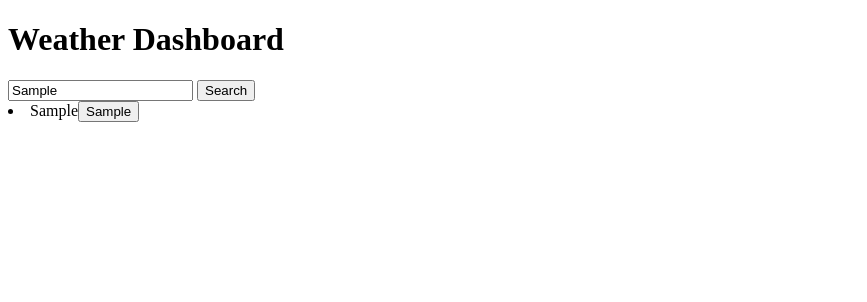
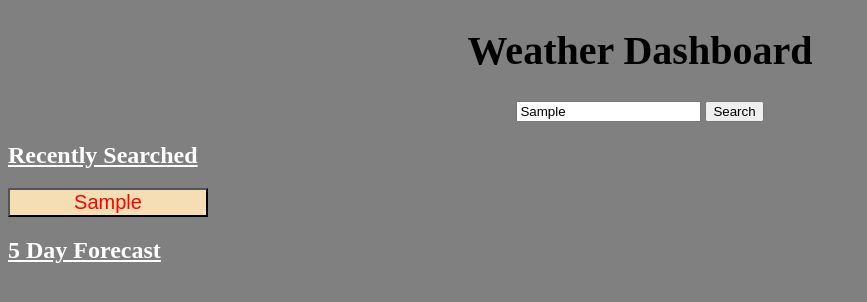
Before and after one commit to Joshua-Watson96/Weather-Dashboard, a plain HTML site: page index.html in a window 1280 px wide. Both pictures are taken after typing "Sample" into the empty fields and a click on the button "Search". Shown: the whole page, without its empty margins (0-867 px from the left). Drawn offline with Linux system fonts and the light colour scheme; no server answers.

Commit message:
added css styling

```diff
--- a/assets/css/style.css
+++ b/assets/css/style.css
@@ -0,0 +1,44 @@
+.body{
+    background-color: gray;
+}
+.header{
+    text-align: center;
+    font-size: 20px;
+    background-color: gray;
+}
+
+.container {
+    text-align: center;
+}
+
+
+#weather-container {
+    display: flex;
+    flex-direction: row;
+    justify-content: space-between;
+
+
+}
+#weather-card {
+    flex: 1 1 2%;
+    flex-wrap: wrap;
+    display: inline-block;
+    width: 10em;
+    margin: 0.3em;
+    border: 0.2em solid black;
+    padding-bottom: 1em;
+  }
+
+#button {
+    font-size: 30px;
+}
+
+#recentlySearched{
+    color: white;
+    text-decoration: underline;
+}
+
+.weatherDiv h2 {
+    text-decoration: underline;
+    color: white;
+}
--- a/assets/js/script.js
+++ b/assets/js/script.js
@@ -37,16 +37,13 @@ var getCoords = function (city) {
          var storedCity = localStorage.getItem('cityNames');
          if (storedCity) {
             searchHistoryArr = JSON.parse(storedCity);
-            for (var i = 0; i < searchHistoryArr.length; i++) {
-                var historyItemEl = document.createElement("li");
-                historyItemEl.textContent = searchHistoryArr[i];
-            // var lastItem = searchHistoryArr.slice(-1)[0];
-            //     var historyItemEl = document.createElement("li");
-            //     historyItemEl.textContent = lastItem;
+
+            var lastItem = searchHistoryArr.slice(-1)[0];
                 // Create a button element
-      var buttonEl = document.createElement("button");
-      buttonEl.textContent = searchHistoryArr[i];
-      buttonEl.setAttribute("data-city", searchHistoryArr[i]);
+                var buttonEl = document.createElement("button");
+                buttonEl.textContent = lastItem;
+
+
 
       // Add a click event listener to the button
       buttonEl.addEventListener("click", function(event) {
@@ -54,15 +51,20 @@ var getCoords = function (city) {
         getCoords(cityName);
       });
 
-      // Append the button to the list item
-      historyItemEl.appendChild(buttonEl);
+      // // Append the button to the list item
+      // historyItemEl.appendChild(buttonEl);
+      buttonEl.style.width = '200px'; // sets button width
+      buttonEl.style.width = '200px'; // sets button height
+      buttonEl.style.background = "wheat"; // sets button background to wheat
+      buttonEl.style.color = "red"; // sets button text to red
+      buttonEl.style.fontSize = "20px"; // sets button font size to 20px
 
       // Append the list item to the search history element
-      searchHistoryEl.appendChild(historyItemEl);
-                searchHistoryEl.appendChild(historyItemEl);
+      searchHistoryEl.appendChild(buttonEl);
+
             };
          }
-        }
+
 
 // to show localstorage, create a div container, say getitem, show history
   function handleFormSubmit(event){
@@ -136,7 +138,7 @@ var getCoords = function (city) {
         console.log(day.weather[0])
         /* weather image */
         imageEl.setAttribute('src', `https://openweathermap.org/img/wn/${day.weather[0].icon}.png`)
-        // imageEl.src = "https://openweathermap.org/img/wn/"+ day.weather[0].icon
+
 
         /* rendering weather data on html */
         temperatureEl.textContent = "Temperature: " + day.main.temp + "°C";
@@ -150,4 +152,5 @@ var getCoords = function (city) {
     }
 
 
+
     searchForm.addEventListener('submit', handleFormSubmit)
--- a/index.html
+++ b/index.html
@@ -9,7 +9,7 @@
   <link rel="stylesheet" href="./assets/css/style.css">
 </head>
 
-<body>
+<body class ="body">
   <header class="header">
     <h1>Weather Dashboard</h1>
   </header>
@@ -21,10 +21,18 @@
     </form>
   </div>
 
+<div class = "searchHistoryDiv">
+  <h2 id = "recentlySearched">Recently Searched</h2>
   <div id = "search-history"> </div>
+</div>
 
+<div class = "weatherDiv">
+  <h2> 5 Day Forecast</h2>
+  <h3 id = "cityTitle"></h3>
   <div id="weather-container"></div>
-  <!--APIKEY bd781bdf88957dbac055696eb9416ac7 -->
+  </div>
+
+
   <script src="./assets/js/script.js"></script>
 </body>
 
```
